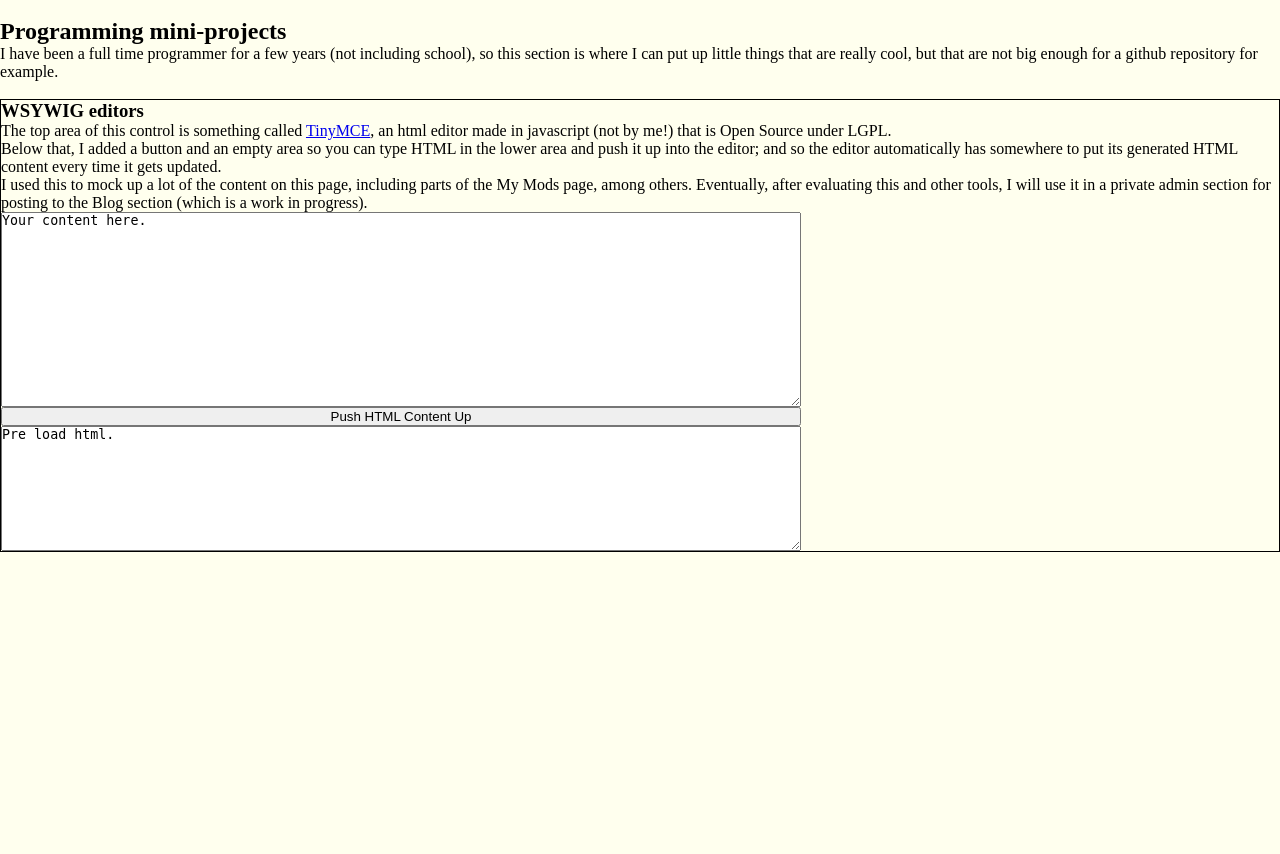
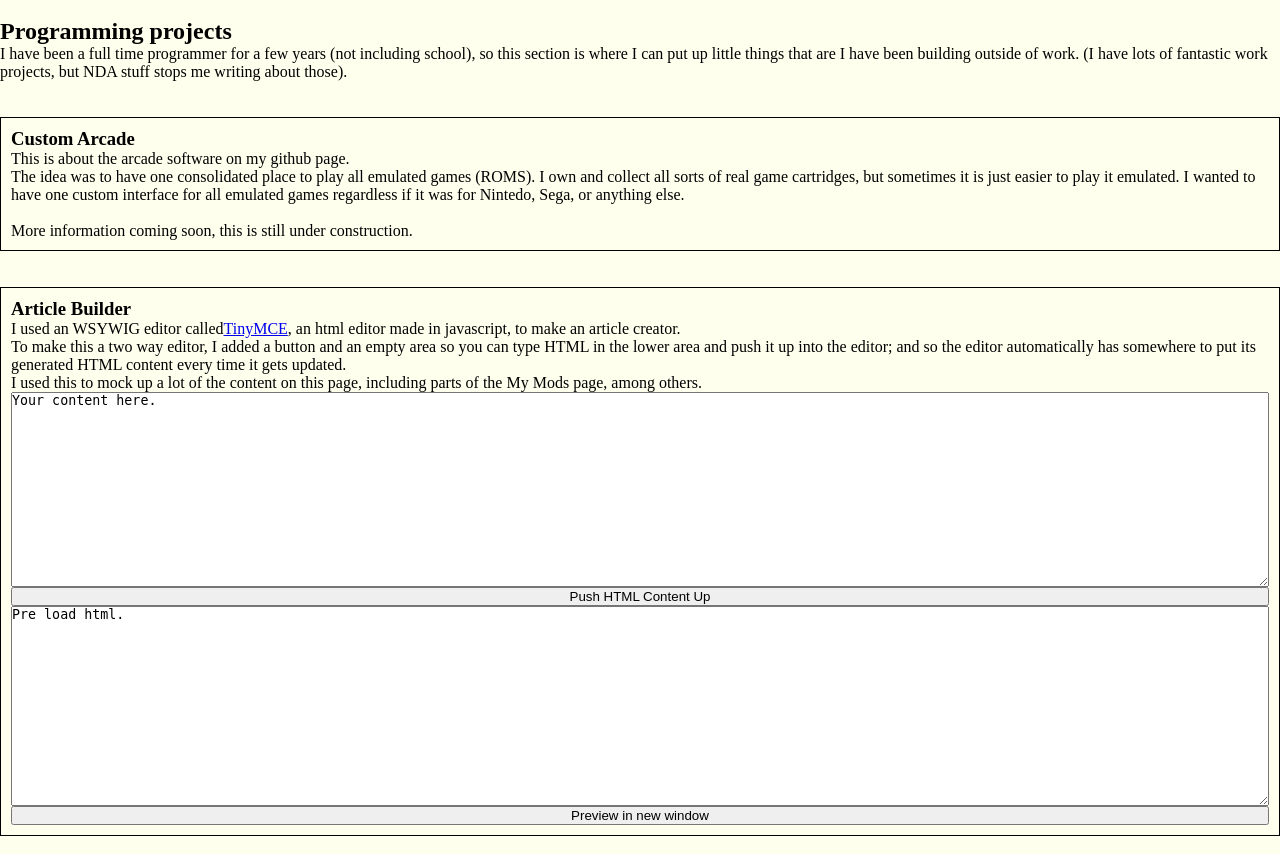
Before and after one commit to Lothrazar/PersonalWebsite, a PHP site: template views/pages/programming.php in a window 1280 px wide. Before the commit the page ends 552 px from the top, so only its background shows below. Run offline with PHP 8.4, Linux system fonts and the light colour scheme; the template is opened without the code that fills it, so the values that code supplies are empty; some libraries are stand-ins or nearby versions.

Commit message:
rework articles on blog and progr

```diff
--- a/views/pages/mods.php
+++ b/views/pages/mods.php
@@ -83,8 +83,6 @@
 
         </div>
 
-
-
     </div>
 
 <div class="clear"></div>
--- a/views/pages/programming.php
+++ b/views/pages/programming.php
@@ -1,90 +1,42 @@
-<?php
 
-/*
- * To change this license header, choose License Headers in Project Properties.
- * To change this template file, choose Tools | Templates
- * and open the template in the editor.
- */
+<div class="floating-menu">
+    <ul>
+        <li><a href='#top' ><span>Top</span></a></li>
 
-//http://daveismyname.com/creating-a-blog-from-scratch-with-php-bp
+        <li><a href='#article' ><span> Article Writer </span></a></li>
+
+        <li><a href='#arcade' ><span> Custom Arcade </span></a></li>
+    </ul>
+</div>
+
+
+<br/>
+
+<h2>Programming projects</h2>
+
+<p>I have been a full time programmer for a few years (not including school), so this section is where I can put up little things that
+are I have been building outside of work.  (I have lots of fantastic work projects, but NDA stuff stops me writing about those).</p>
+
+
+<br>
+
+<br>
+
+<section id="arcade" style="border: 1px solid; ">
+
+    <?php include "views/pages/programming/arcade.php" ?>
+
+</section>
+
+<br>
 
 
 
-    //include config
-    ////TODO: require database
-   // require_once('../includes/config.php');
+<br/>
+<section id="article" style="border: 1px solid; ">
 
-    //if not logged in redirect to login page
- //   if(!$user->is_logged_in()){ header('Location: login.php'); }
-
-?>
-<script src="//tinymce.cachefly.net/4.0/tinymce.min.js"></script>
-
-<br/>
-
-<h2>Programming mini-projects</h2>
-
-<p>I have been a full time programmer for a few years (not including school), so this section is where I can put up little things that
-are really cool, but that are not big enough for a github repository for example.</p>
-
-<br/>
-<section style="border: 1px solid; ">
-    <h3>WSYWIG editors</h3>
-<p>
-The top area of this control is something called <a href="http://www.tinymce.com/">TinyMCE</a>, an html editor made in javascript (not by me!) that is Open Source under LGPL.
-</p>
-<p>
-    Below that, I added a button and an empty area so you can type HTML in the lower area and push it up into the editor; and so the editor automatically
-    has somewhere to put its generated HTML content every time it gets updated.
-</p>
-<p>
-
-    I used this to mock up a lot of the content on this page, including parts of the My Mods page, among others.
-    Eventually, after evaluating this and other tools, I will use it in a private admin section for posting to the Blog section (which is a work in progress).
-</p>
-
-<script>
-
-$(document).ready(function()
-{
-    tinymce.init(
-    {
-        selector:'#textarea'
-        , setup : function(editor)
-        {
-            editor.on('change', function(e)
-            {
-                //$('#output').empty();
-                //$('#output').html("");
-
-               // $('#output').html(e.level.content)  ; //<div id="output"> &nbsp;  </div>
-
-                $('#preload').val(e.level.content);
-            });
-        }
-    });
-
-    //thanks to https://stackoverflow.com/questions/1582251/how-to-load-html-using-jquery-into-a-tinymce-textarea
-    $('#btn_preload').on('click', function()
-    {
-        console.log($('#preload').val());
-         tinyMCE.activeEditor.setContent($('#preload').val());
-    return false;
-    });
-});
-</script>
-
-
-
-
-<textarea id="textarea"  style="width:800px;height:195px;">Your content here.</textarea>
-
-
-<button id="btn_preload" style="width:800px;">Push HTML Content Up</button>
-
-
-<textarea id="preload" style="width:800px;height:125px;">Pre load html.</textarea>
-
-
+    <?php include "views/pages/programming/awriter.php" ?>
 
 </section>
+
+<br>
--- /dev/null
+++ b/views/pages/programming/arcade.php
@@ -0,0 +1,15 @@
+   <div style="margin:10px">
+
+    <h3>Custom Arcade</h3>
+
+    This is about the arcade software on my github page.
+    <Br>
+    The idea was to have one consolidated place to play all emulated games (ROMS).  I own and collect all sorts of real game cartridges, but sometimes it is
+    just easier to play it emulated.  I wanted to have one custom interface for all emulated games regardless if it was for Nintedo, Sega, or anything else.
+
+    <br>
+
+
+    <br>
+    More information coming soon, this is still under construction.
+</div>
--- /dev/null
+++ b/views/pages/programming/awriter.php
@@ -0,0 +1,67 @@
+
+    <script src="//tinymce.cachefly.net/4.0/tinymce.min.js"></script>
+    <div style="margin:10px">
+    <h3>Article Builder</h3>
+    <p>
+    I used an WSYWIG editor called<a href="http://www.tinymce.com/">TinyMCE</a>, an html editor made in javascript, to make an article creator.
+    </p>
+    <p>
+       To make this a two way editor, I added a button and an empty area so you can type HTML in the lower area and push it up into the editor; and so the editor automatically
+        has somewhere to put its generated HTML content every time it gets updated.
+    </p>
+    <p>
+
+        I used this to mock up a lot of the content on this page, including parts of the My Mods page, among others.
+     </p>
+
+    <script>
+
+    $(document).ready(function()
+    {
+        tinymce.init(
+        {
+            selector:'#textarea'
+            , setup : function(editor)
+            {
+                editor.on('change', function(e)
+                {
+                    //$('#output').empty();
+                    //$('#output').html("");
+
+                   // $('#output').html(e.level.content)  ; //<div id="output"> &nbsp;  </div>
+
+                    $('#preload').val(e.level.content);
+                });
+            }
+        });
+
+        //thanks to https://stackoverflow.com/questions/1582251/how-to-load-html-using-jquery-into-a-tinymce-textarea
+        $('#btn_preload').on('click', function()
+        {
+            console.log($('#preload').val());
+            tinyMCE.activeEditor.setContent($('#preload').val());
+            return false;
+        });
+
+        $('#btn_download').on('click', function()
+        {
+            var win = window.open("", "Title", "toolbar=no, location=no, directories=no, status=no, menubar=no, scrollbars=yes, resizable=yes, width=780, height=200, top="+(screen.height-400)+", left="+(screen.width-840));
+            win.document.body.innerHTML = $('#preload').val();;
+        });
+    });
+    </script>
+
+
+
+
+    <textarea id="textarea"  style="width:100%;height:195px;">Your content here.</textarea>
+
+
+    <button id="btn_preload" style="width:100%;">Push HTML Content Up</button>
+
+
+    <textarea id="preload" style="width:100%;height:200px;">Pre load html.</textarea>
+
+    <button id="btn_download" style="width:100%;">Preview in new window</button>
+
+    </div>
```
Also changed, not shown: index.php (+6 -9 lines), views/layout/menu.php (+5 -9 lines), views/pages/articles.php (renamed from views/pages/home.php, +11 -1 lines), views/pages/blog.php (deleted, +0 -24 lines).
